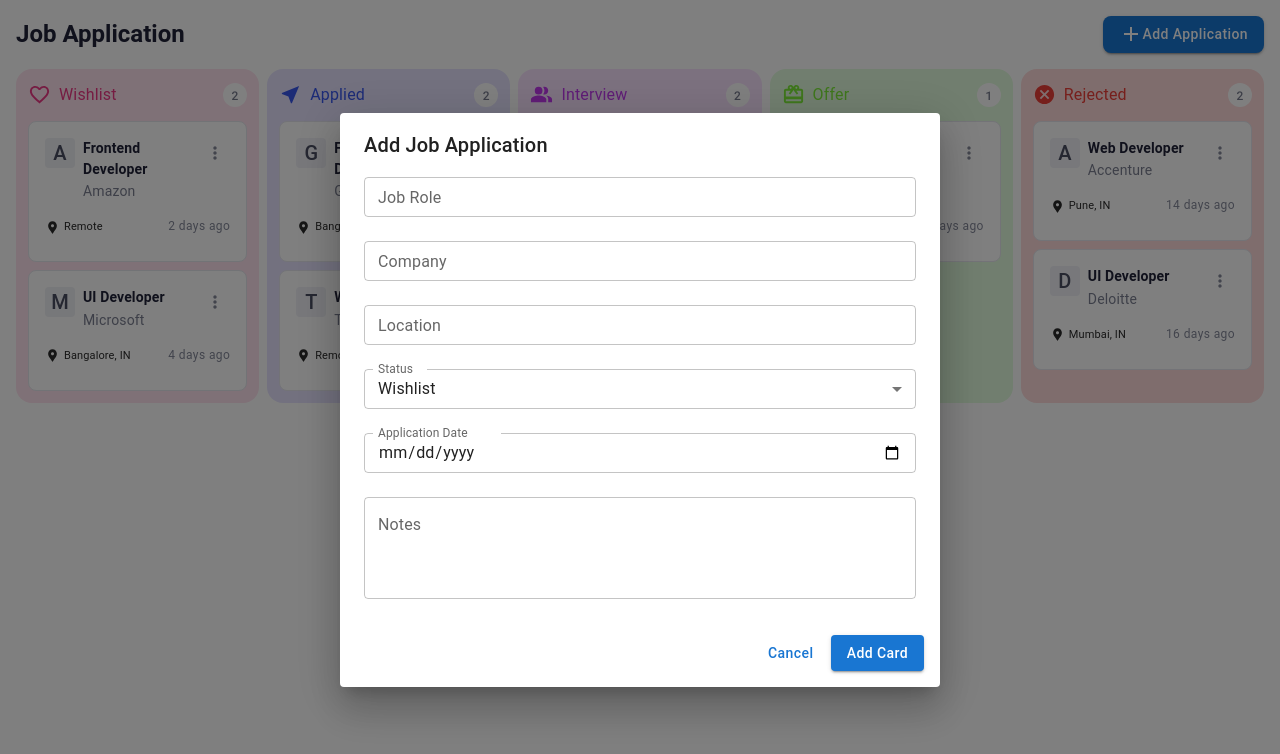
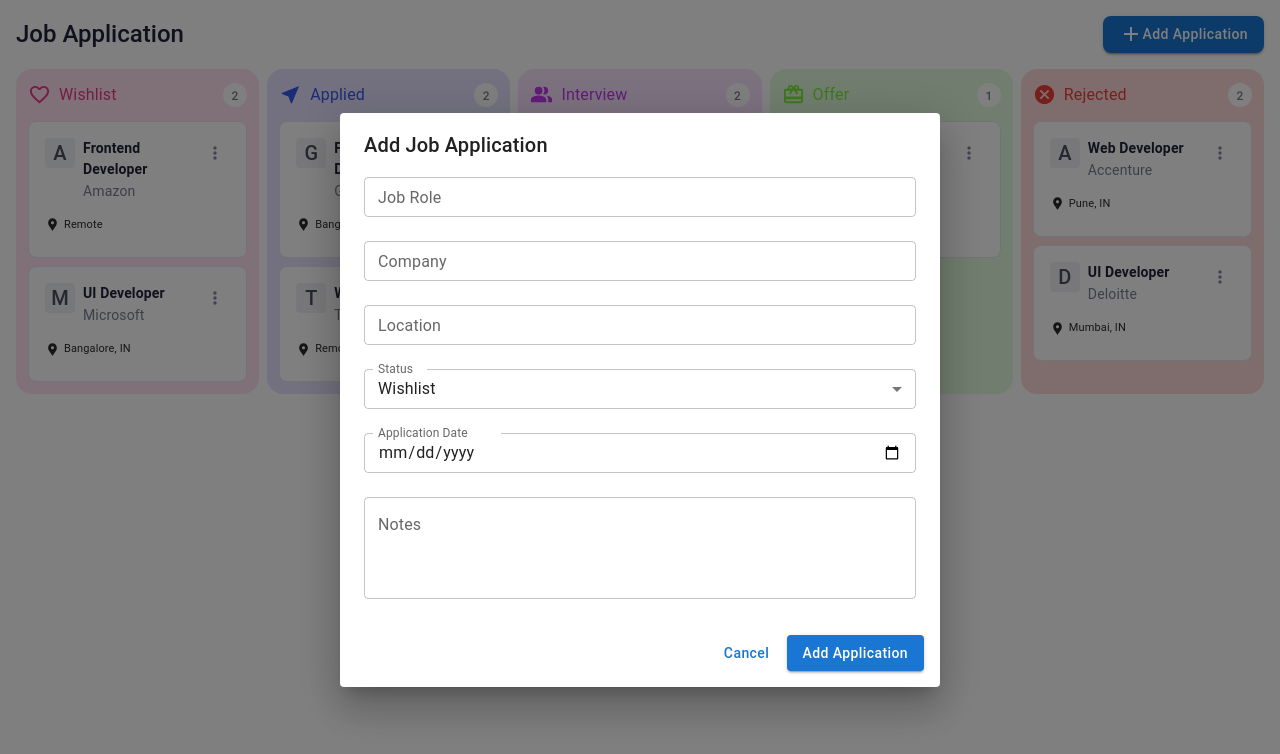
Before and after one commit to ashleshameshram/ApplicationTrackerApp, a React (Vite) app: page / in a window 1280 px wide. Both pictures are taken after a click on the button "Add Application". Shown: the top 754 px of the page. Built offline with nearby package versions, Linux system fonts and the light colour scheme; a web font is replaced by a local one.

Commit message:
Add create application functionality

```diff
--- a/src/component/Home/AddApplicationForm.jsx
+++ b/src/component/Home/AddApplicationForm.jsx
@@ -1,3 +1,5 @@
+import { useState } from 'react'
+
 import Dialog from '@mui/material/Dialog';
 import DialogTitle from '@mui/material/DialogTitle';
 import DialogContent from '@mui/material/DialogContent';
@@ -6,7 +8,17 @@ import MenuItem from '@mui/material/MenuItem';
 import DialogActions from '@mui/material/DialogActions';
 import Button from '@mui/material/Button';
 
-export default function AddApplicationForm({ open, onClose }) {
+export default function AddApplicationForm({ open, onClose, onAddApplication }) {
+    const initialFormData = {
+        role:'',
+        company:'',
+        location:'',
+        applicationDate: '',
+        status:'wishlist',
+        notes: ''
+    }
+    const [formData, setFormData] = useState(initialFormData);
+
     return(
         <Dialog open={open} onClose={onClose} fullWidth maxWidth="sm">
             <DialogTitle>
@@ -14,10 +26,31 @@ export default function AddApplicationForm({ open, onClose }) {
             </DialogTitle >
 
             <DialogContent sx={{ display: 'flex', flexDirection: 'column', gap: 3,pt:2 }}>
-                <TextField label="Job Role" fullWidth size='small'/>
-                <TextField label="Company" fullWidth size='small' />
-                <TextField label="Location" fullWidth size='small' />
-                <TextField select label="Status" defaultValue="wishlist" fullWidth size='small'>
+                <TextField label="Job Role" fullWidth size='small' value={formData.role}
+                onChange={(e) => setFormData({
+                        ...formData,   //to not lose the other fields data as well
+                        role: e.target.value
+                    })}
+                />
+
+                <TextField label="Company" fullWidth size='small' value={formData.company}
+                onChange={(e) => setFormData({
+                        ...formData,
+                        company: e.target.value
+                    })}
+                />
+
+                <TextField label="Location" fullWidth size='small' value={formData.location}
+                onChange={(e) => setFormData({
+                        ...formData,
+                        location: e.target.value
+                    })}
+                />
+                <TextField select label="Status" fullWidth size='small'
+                value={formData.status} onChange={(e) => setFormData({
+                    ...formData,
+                    status: e.target.value
+                })}>
                     <MenuItem value="wishlist">
                         Wishlist
                     </MenuItem>
@@ -40,20 +73,37 @@ export default function AddApplicationForm({ open, onClose }) {
                 </TextField>
 
                 <TextField label='Application Date' type='date' fullWidth
-                size='small'slotProps={{inputLabel: {shrink: true}}}
+                size='small'slotProps={{inputLabel: {shrink: true}}} value={formData.applicationDate}
+                    onChange={(e) => setFormData({
+                        ...formData,
+                        applicationDate: e.target.value
+                    })}
                 />
 
                 <TextField label="Notes" multiline rows={3} fullWidth
-                placeholder='Add any notes about this application...'/>
+                placeholder='Add any notes about this application...'
+                value={formData.notes} onChange={(e) => setFormData({
+                        ...formData,
+                        notes:e.target.value
+                    })}
+                />
             </DialogContent>
 
             <DialogActions sx={{p:2}}>
-                <Button sx={{textTransform: 'none'}}>
+                <Button sx={{textTransform: 'none'}}
+                onClick={onClose}>
                     Cancel
                 </Button>
-                <Button variant="contained" sx={{textTransform: 'none'}}>
-                    Add Card
+
+                <Button variant="contained" sx={{textTransform: 'none'}}
+                onClick={() => {
+                    onAddApplication(formData);
+                    setFormData(initialFormData);
+                    onClose();
+                }}>
+                    Add Application
                 </Button>
+
             </DialogActions>
         </Dialog>
     )
--- a/src/component/Home/ApplicationCard.jsx
+++ b/src/component/Home/ApplicationCard.jsx
@@ -10,7 +10,7 @@ import LocationPinIcon from '@mui/icons-material/LocationPin';
 import MoreVertIcon from '@mui/icons-material/MoreVert';
 
 export default function ApplicationCard({ applications }) {
-    const { role, company, location, daysAgo, status } = applications;
+    const { role, company, location, applicationDate, status } = applications;
 
     return(
         <Card variant="outlined" sx={{borderRadius: 2,borderColor: '#e6e7ee',boxShadow: 'none'}}>
@@ -45,7 +45,7 @@ export default function ApplicationCard({ applications }) {
                     </Box>
 
                     <Typography variant="caption" sx={{color: '#85899a'}}>
-                        {daysAgo} days ago
+                        {applicationDate}
                     </Typography>
                 </Box>
             </CardContent>
--- a/src/component/Home/BoardColumn.jsx
+++ b/src/component/Home/BoardColumn.jsx
@@ -3,7 +3,7 @@ import Box from '@mui/material/Box';
 
 import ApplicationCard from './ApplicationCard'
 
-export default function BoardColumn({color,bgColor, title, icon,status, applications }) {
+export default function BoardColumn({color, bgColor, title, icon, status, applications }) {
     const Icon = icon;
     const Color = color;
     const BgColor = bgColor;
--- a/src/component/Home/BoardColumnHeader.jsx
+++ b/src/component/Home/BoardColumnHeader.jsx
@@ -3,15 +3,15 @@ import AddIcon from '@mui/icons-material/Add';
 import Box from '@mui/material/Box';
 import Typography from '@mui/material/Typography';
 
-export default function BoardColumnHeader({onAddApplication}) {
+export default function BoardColumnHeader({onAddcard}) {
     return(
         <Box sx={{display:'flex',justifyContent:'space-between',alignItems:'center',mb:2}}>
-            <Typography variant='h5' sx={{fontWeight:600,color:'#202238'}} >
+            <Typography variant='h5' sx={{fontWeight:500,color:'#202238'}} >
                     Job Application
             </Typography>
 
-            <Button variant='contained' onClick={onAddApplication} sx={{textTransform:'none',
-                borderRadius:2 }}>
+            <Button variant='contained' onClick={onAddcard} sx={{textTransform:'none',
+            borderRadius:2 }}>
                 <AddIcon/> Add Application
             </Button>
         </Box>
--- a/src/component/Home/HomePage.jsx
+++ b/src/component/Home/HomePage.jsx
@@ -1,4 +1,5 @@
 import { useState } from 'react'
+import { v4 as uuidv4 } from 'uuid';
 import BoardColumn from './BoardColumn.jsx'
 import Box from '@mui/material/Box';
 import { dummyApplication } from '../../data/dummyApplication.js'
@@ -19,6 +20,16 @@ export default function HomePage() {
     let handleAddCard = () => {
         setOpenAddForm(true);
     }
+
+    let handleAddApplication = (newApplication) => {
+        setApplications([
+            ...applications,
+            {
+                id: uuidv4(),
+                ...newApplication
+            }
+        ]);
+    };
 
     const columns = [
         {
@@ -61,7 +72,7 @@ export default function HomePage() {
     return(
         <>
         <Box sx={{width:'100%', p:2, boxSizing: 'border-box'}}>
-            <BoardColumnHeader onAddApplication={handleAddCard}/>
+            <BoardColumnHeader onAddcard={handleAddCard}/>
 
             <Box sx={{display:'flex', gap:1, width: '100%'}}>
                 {columns.map((column) => (
@@ -80,6 +91,7 @@ export default function HomePage() {
             <AddApplicationForm
                 open={openAddForm}
                 onClose={() => setOpenAddForm(false)}
+                onAddApplication={handleAddApplication}
             />
         </Box>
         </>
```
